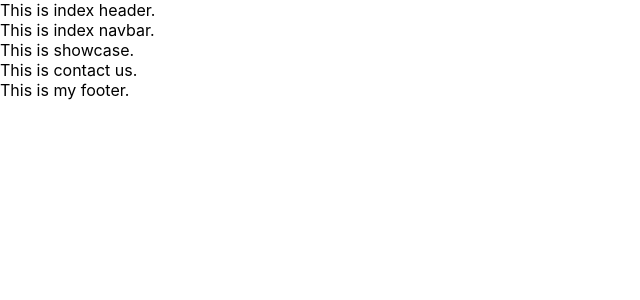
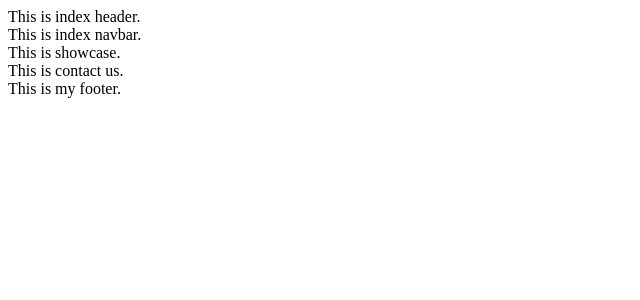
Before and after one commit to garg3133/jagrati-frontend, a React (Create React App) app: page / in a window 1280 px wide. Shown: the top 300 px of the page, without its empty margins (0-640 px from the left). Built offline with nearby package versions, Linux system fonts and the light colour scheme.

Commit message:
remove unneccesary files

```diff
--- a/src/App.js
+++ b/src/App.js
@@ -2,7 +2,6 @@
 import Header from 'components/global/header/Header';
 import Footer from 'components/global/footer/Footer';
 
-import './App.css';
 
 function App() {
   return (
--- a/src/index.css
+++ /dev/null
@@ -1,13 +0,0 @@
-body {
-  margin: 0;
-  font-family: -apple-system, BlinkMacSystemFont, 'Segoe UI', 'Roboto', 'Oxygen',
-    'Ubuntu', 'Cantarell', 'Fira Sans', 'Droid Sans', 'Helvetica Neue',
-    sans-serif;
-  -webkit-font-smoothing: antialiased;
-  -moz-osx-font-smoothing: grayscale;
-}
-
-code {
-  font-family: source-code-pro, Menlo, Monaco, Consolas, 'Courier New',
-    monospace;
-}
--- a/src/index.js
+++ b/src/index.js
@@ -1,8 +1,6 @@
 import React from 'react';
 import ReactDOM from 'react-dom';
-import './index.css';
 import App from './App';
-import reportWebVitals from './reportWebVitals';
 
 ReactDOM.render(
   <React.StrictMode>
@@ -10,8 +8,3 @@
   </React.StrictMode>,
   document.getElementById('root')
 );
-
-// If you want to start measuring performance in your app, pass a function
-// to log results (for example: reportWebVitals(console.log))
-// or send to an analytics endpoint. Learn more: https://bit.ly/CRA-vitals
-reportWebVitals();
--- a/src/reportWebVitals.js
+++ /dev/null
@@ -1,13 +0,0 @@
-const reportWebVitals = onPerfEntry => {
-  if (onPerfEntry && onPerfEntry instanceof Function) {
-    import('web-vitals').then(({ getCLS, getFID, getFCP, getLCP, getTTFB }) => {
-      getCLS(onPerfEntry);
-      getFID(onPerfEntry);
-      getFCP(onPerfEntry);
-      getLCP(onPerfEntry);
-      getTTFB(onPerfEntry);
-    });
-  }
-};
-
-export default reportWebVitals;
```
Also changed, not shown: src/setupTests.js (deleted, +0 -5 lines), src/App.css (deleted), 2 other files (tests, documents, lock files or other folders).
